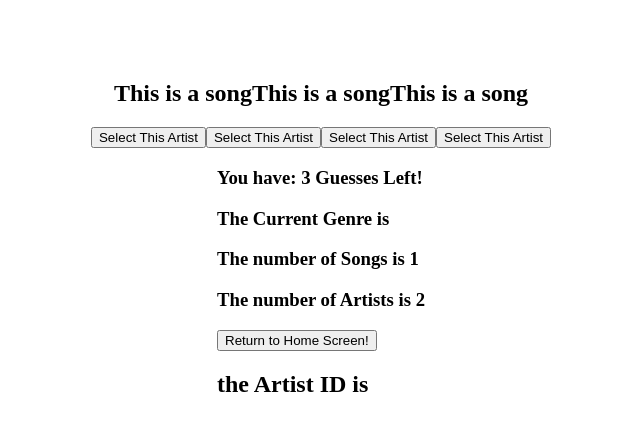
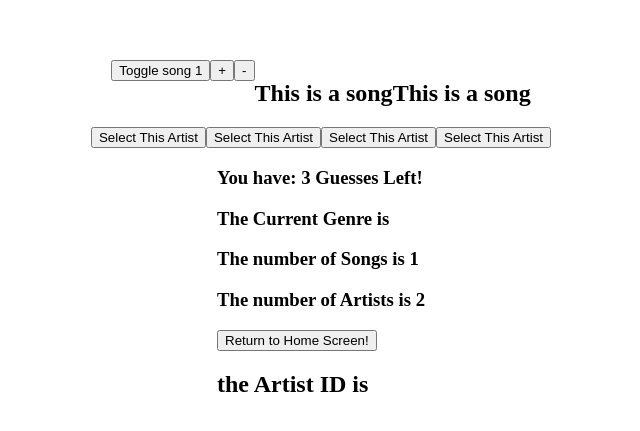
Before and after one commit to WilliamRDavis98/Who-sWho, an Angular app: page /guess in a window 1280 px wide. Shown: the part 129-560 px from the top of the page, without its empty margins (327-967 px from the left). Built offline with nearby package versions, Linux system fonts and the light colour scheme.

Commit message:
Music working

```diff
--- a/package.json
+++ b/package.json
@@ -18,6 +18,7 @@
     "@angular/platform-browser": "^14.3.0",
     "@angular/platform-browser-dynamic": "^14.1.0",
     "@angular/router": "^14.1.0",
+    "howler": "^2.2.4",
     "rxjs": "~7.5.0",
     "tslib": "^2.3.0",
     "whatwg-fetch": "^3.6.2",
@@ -27,6 +28,7 @@
     "@angular-devkit/build-angular": "^14.1.3",
     "@angular/cli": "~14.1.3",
     "@angular/compiler-cli": "^14.1.0",
+    "@types/howler": "^2.2.11",
     "@types/jasmine": "~4.0.0",
     "@types/lodash": "^4.14.191",
     "jasmine-core": "~4.2.0",
--- a/src/app/app.module.ts
+++ b/src/app/app.module.ts
@@ -3,6 +3,7 @@ import { BrowserModule } from "@angular/platform-browser";
 import { FormsModule } from "@angular/forms";
 import { RouterModule, Routes } from "@angular/router";
 import { ReactiveFormsModule } from "@angular/forms";
+import {Howl, Howler} from 'howler'
 
 import { AppComponent } from "./app.component";
 import { HomeComponent } from "./home/home.component";
--- a/src/app/guess/guess.component.html
+++ b/src/app/guess/guess.component.html
@@ -1,6 +1,10 @@
 <div class="container">
     <div class="SongBoard">
-        <div class="Song"><h2>This is a song</h2></div>
+        <div class="Song">
+            <button class="Song" (click)="toggleSong(this.song1)">Toggle song 1</button>
+            <button class="volume" (click)="incrementVolume(this.song1)"> + </button>
+            <button class="volume" (click)="decrementVolume(this.song1)"> - </button>
+        </div>
         <div class="Song"><h2>This is a song</h2></div>
         <div class="Song"><h2>This is a song</h2></div>
     </div>
--- a/src/app/guess/guess.component.ts
+++ b/src/app/guess/guess.component.ts
@@ -1,6 +1,7 @@
 import { Component, OnInit } from '@angular/core';
 import { SongService } from '../song.service';
 import { Router } from '@angular/router';
+import { Howl, Howler } from 'howler';
 
 @Component({
   selector: 'app-guess',
@@ -15,6 +16,11 @@ export class GuessComponent implements OnInit {
   songNumber: number = 1
   artistNumber: number = 2
   artistId: string = ''
+  song1 = new Howl({
+    src: ['https://p.scdn.co/mp3-preview/c590292029e985515f7063e8d5d291d677694eb9?cid=c4199e9be8874c78b1199eea6593dad4'],
+    html5 :true,
+    volume: .5
+  });
 
   ngOnInit(): void {
     this.songData.currentGenre.subscribe(currentGenre => this.genre = currentGenre)
@@ -27,4 +33,22 @@ export class GuessComponent implements OnInit {
     this.router.navigateByUrl('/')
   }
 
+  toggleSong(currentSong: Howl){
+    if(currentSong.playing()){
+      currentSong.pause()
+    }else{
+      currentSong.play()
+    }
+  }
+
+  incrementVolume(currentSong: Howl){
+    currentSong.volume(currentSong.volume() + .1)
+    console.log(currentSong.volume())
+  }
+
+  decrementVolume(currentSong: Howl){
+    currentSong.volume(currentSong.volume() - .1)
+    console.log(currentSong.volume())
+  }
+
 }
--- a/src/app/home/home.component.html
+++ b/src/app/home/home.component.html
@@ -1,5 +1,5 @@
-<div *ngIf="authLoading || configLoading">Loading...</div>
-<div *ngIf="!authLoading && !configLoading">
+<!-- <div *ngIf="authLoading || configLoading">Loading...</div>
+<div *ngIf="!authLoading && !configLoading"> -->
   <div class="container">
     <h1>Welcome to Who's Who</h1>
     <p>Who's who is an interactive guessing game where you put your musical knowledge to the test.</p>
@@ -41,4 +41,4 @@
   </div>
   </div>
 
-</div>
+<!-- </div> -->
--- a/src/app/home/home.component.ts
+++ b/src/app/home/home.component.ts
@@ -49,41 +49,41 @@ export class HomeComponent implements OnInit {
     )
 
 
-    //end of Will's code
+    //Un comment this
 
-    this.authLoading = true;
-    const storedTokenString = localStorage.getItem(TOKEN_KEY);
-    if (storedTokenString) {
-      const storedToken = JSON.parse(storedTokenString);
-      if (storedToken.expiration > Date.now()) {
-        console.log("Token found in localstorage");
-        this.authLoading = false;
-        this.token = storedToken.value;
-        this.loadGenres(storedToken.value);
-        return;
-      }
-    }
-    console.log("Sending request to AWS endpoint");
-    request(AUTH_ENDPOINT,
-      {
-        headers: { 'Content-Type': 'application/x-www-form-urlencoded' },
-        method: 'POST',
-        body: new URLSearchParams({
-          'grant_type': 'client_credentials',
-          'client_id': '332232eda2814f0f8c5e213dfb3ef5b2',
-          'client_secret': '2364f60b3c6c483a8df359f46b5c2181'
-        })
-      }
-    ).then(({ access_token, expires_in }) => {
-      const newToken = {
-        value: access_token,
-        expiration: Date.now() + (expires_in - 20) * 1000,
-      };
-      localStorage.setItem(TOKEN_KEY, JSON.stringify(newToken));
-      this.authLoading = false;
-      this.token = newToken.value;
-      this.loadGenres(newToken.value);
-    });
+    // this.authLoading = true;
+    // const storedTokenString = localStorage.getItem(TOKEN_KEY);
+    // if (storedTokenString) {
+    //   const storedToken = JSON.parse(storedTokenString);
+    //   if (storedToken.expiration > Date.now()) {
+    //     console.log("Token found in localstorage");
+    //     this.authLoading = false;
+    //     this.token = storedToken.value;
+    //     this.loadGenres(storedToken.value);
+    //     return;
+    //   }
+    // }
+    // console.log("Sending request to AWS endpoint");
+    // request(AUTH_ENDPOINT,
+    //   {
+    //     headers: { 'Content-Type': 'application/x-www-form-urlencoded' },
+    //     method: 'POST',
+    //     body: new URLSearchParams({
+    //       'grant_type': 'client_credentials',
+    //       'client_id': '332232eda2814f0f8c5e213dfb3ef5b2',
+    //       'client_secret': '2364f60b3c6c483a8df359f46b5c2181'
+    //     })
+    //   }
+    // ).then(({ access_token, expires_in }) => {
+    //   const newToken = {
+    //     value: access_token,
+    //     expiration: Date.now() + (expires_in - 20) * 1000,
+    //   };
+    //   localStorage.setItem(TOKEN_KEY, JSON.stringify(newToken));
+    //   this.authLoading = false;
+    //   this.token = newToken.value;
+    //   this.loadGenres(newToken.value);
+    // });
   }
   loadRecommendations = async (t: any, genre: string) => {
     this.configLoading = true;
```
Also changed, not shown: 1 other file (tests, documents, lock files or other folders).
